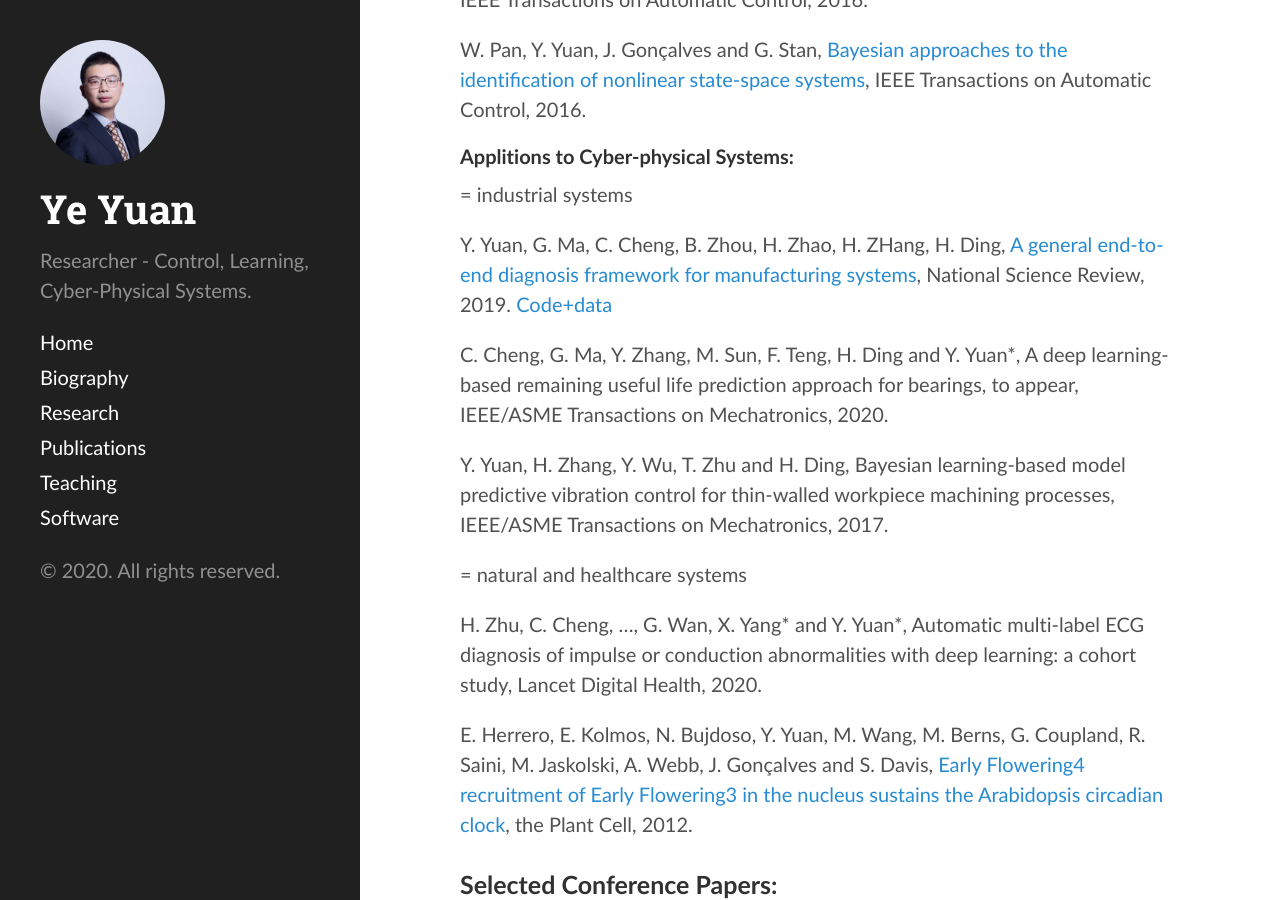
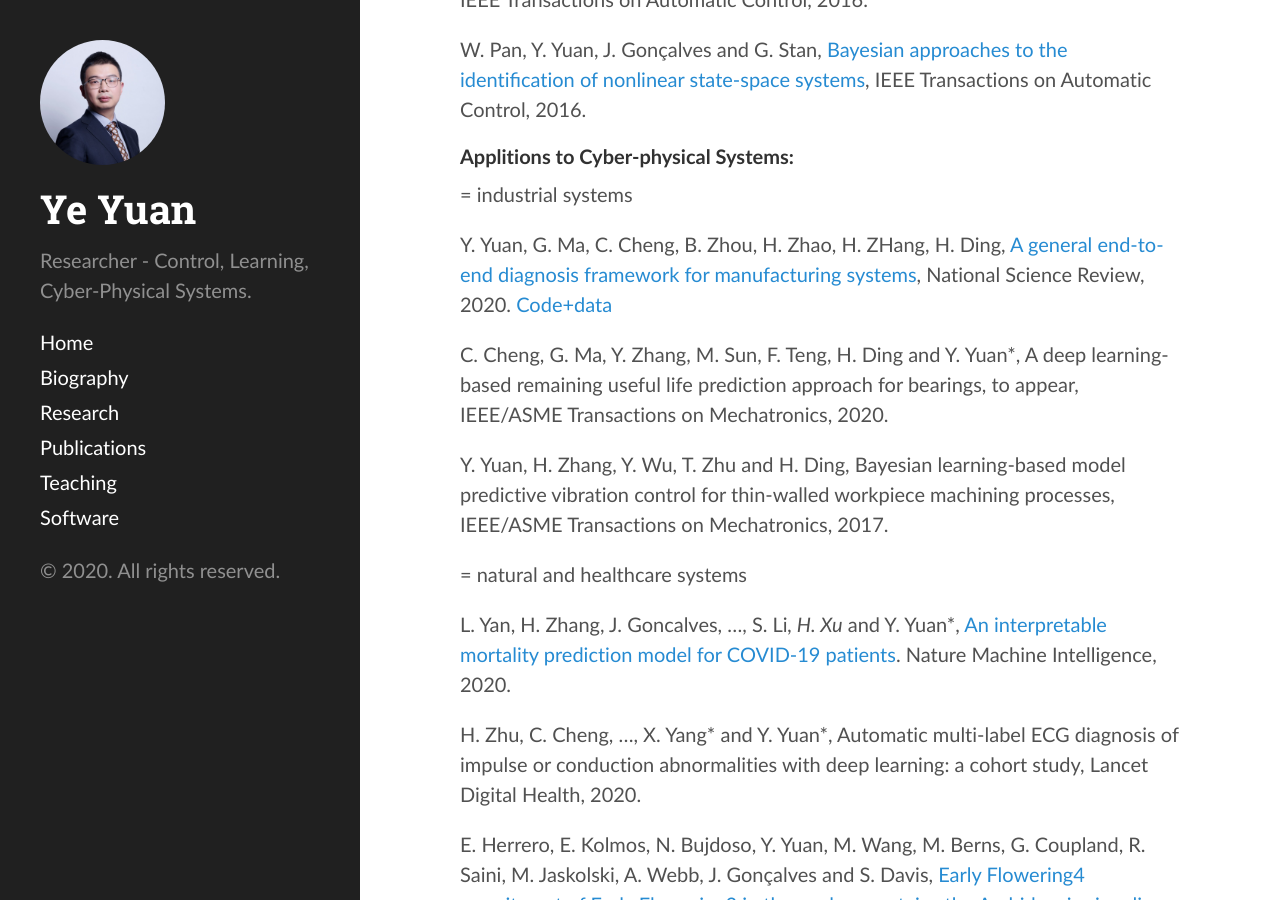
Before and after one commit to yy311/yy311.github.io, a Jekyll site: the page built from publication.md, in a window 1280 px wide and 900 px high, scrolled down 734 px. Built offline with Jekyll 4.4.1, drawn with Linux system fonts in a browser that asks for light colours.

Commit message:
Update publication.md

```diff
--- a/publication.md
+++ b/publication.md
@@ -29,7 +29,7 @@ W. Pan, Y. Yuan, J. Gonçalves and G. Stan, [Bayesian approaches to the identif
 
 = industrial systems
 
-Y. Yuan, G. Ma, C. Cheng, B. Zhou, H. Zhao, H. ZHang, H. Ding, [A general end-to-end diagnosis framework for manufacturing systems](https://academic.oup.com/nsr/advance-article/doi/10.1093/nsr/nwz190/5637084), National Science Review, 2019. [Code+data](https://github.com/HAIRLAB/NSR_krCNN)
+Y. Yuan, G. Ma, C. Cheng, B. Zhou, H. Zhao, H. ZHang, H. Ding, [A general end-to-end diagnosis framework for manufacturing systems](https://academic.oup.com/nsr/advance-article/doi/10.1093/nsr/nwz190/5637084), National Science Review, 2020. [Code+data](https://github.com/HAIRLAB/NSR_krCNN)
 
 C. Cheng, G. Ma, Y. Zhang, M. Sun, F. Teng, H. Ding and Y. Yuan*, A deep learning-based remaining useful life prediction approach for bearings, to appear, IEEE/ASME Transactions on Mechatronics, 2020.
 
@@ -37,7 +37,9 @@ Y. Yuan, H. Zhang, Y. Wu, T. Zhu and H. Ding, Bayesian learning-based model pred
 
 = natural and healthcare systems
 
-H. Zhu, C. Cheng, ..., G. Wan, X. Yang* and Y. Yuan*, Automatic multi-label ECG diagnosis of impulse or conduction abnormalities with deep learning: a cohort study, Lancet Digital Health, 2020.
+L. Yan, H. Zhang, J. Goncalves, ..., S. Li*, H. Xu* and Y. Yuan*, [An interpretable mortality prediction model for COVID-19 patients]( https://doi.org/10.1038/s42256-020-0180-7). Nature Machine Intelligence, 2020.
+
+H. Zhu, C. Cheng, ..., X. Yang* and Y. Yuan*, Automatic multi-label ECG diagnosis of impulse or conduction abnormalities with deep learning: a cohort study, Lancet Digital Health, 2020.
 
 E. Herrero, E. Kolmos, N. Bujdoso, Y. Yuan, M. Wang, M. Berns, G. Coupland, R. Saini, M. Jaskolski, A. Webb, J. Gonçalves and S. Davis, [Early Flowering4 recruitment of Early Flowering3 in the nucleus sustains the Arabidopsis circadian clock](http://www.plantcell.org/content/early/2012/02/07/tpc.111.093807.abstract), the Plant Cell, 2012.
 
```
